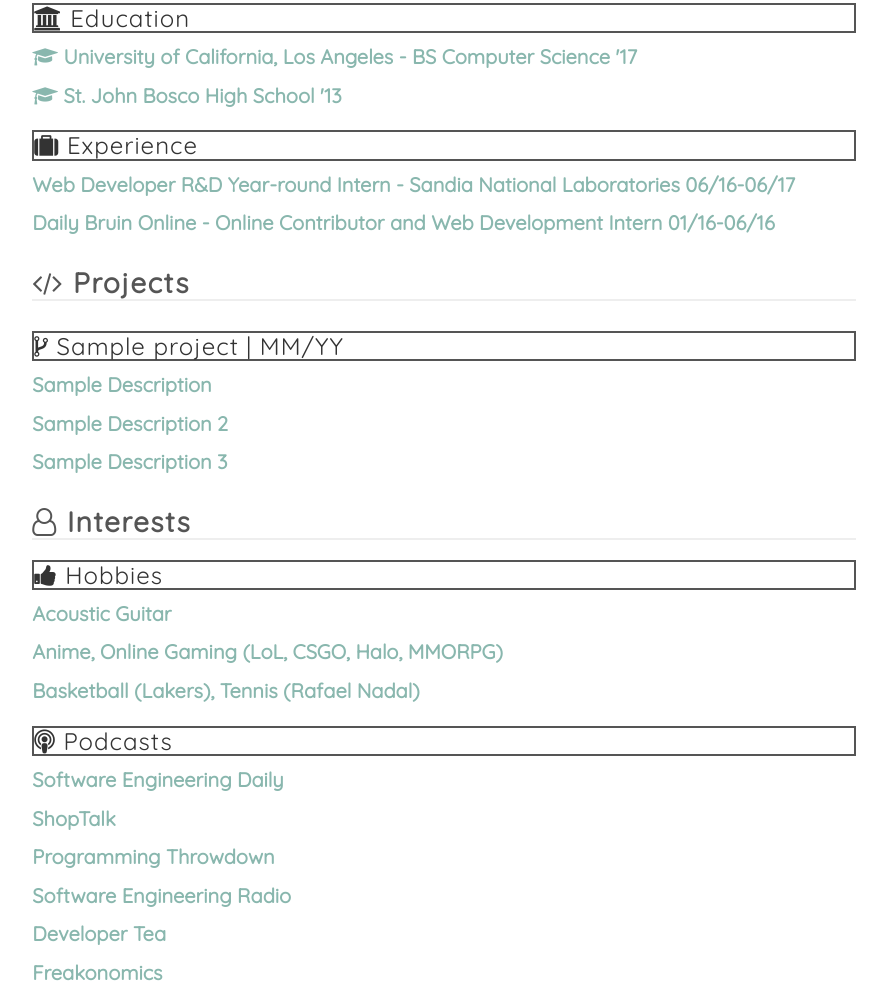
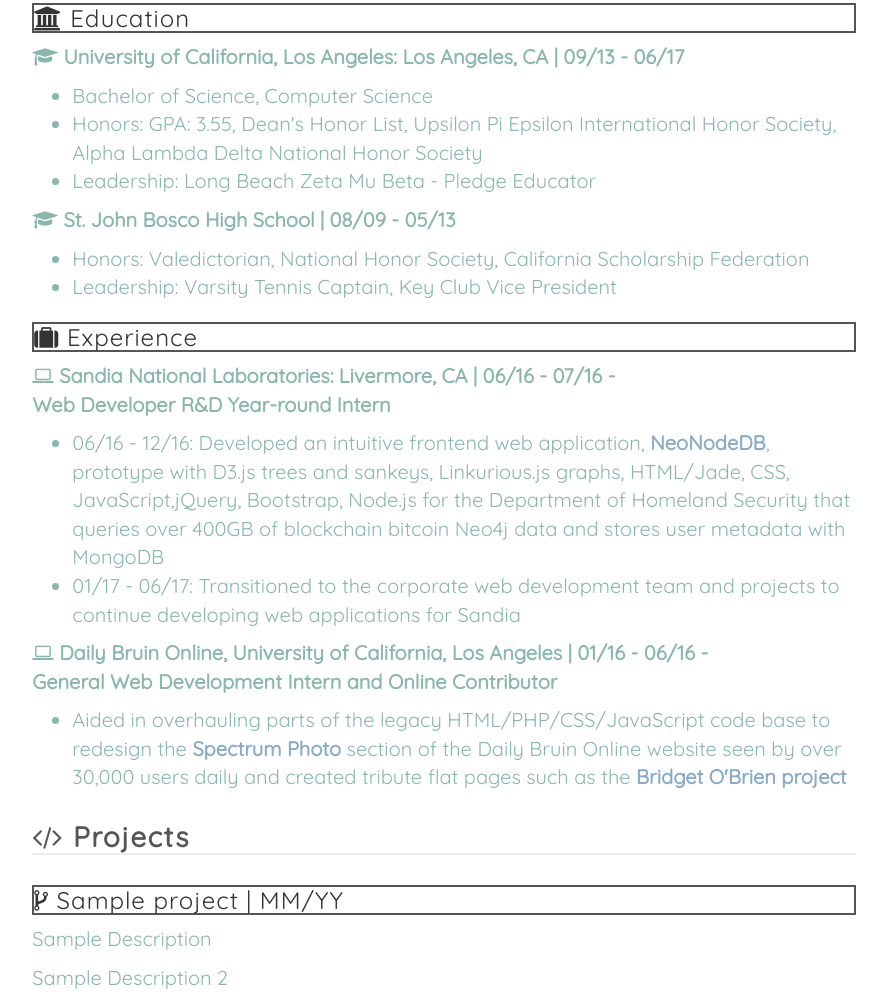
Before and after one commit to alfredlucero/alfienityportfolio, a plain HTML site: page index.html in a window 1280 px wide. Shown: the part 399-1391 px from the top of the page, without its empty margins (196-1083 px from the left). Drawn offline with nearby package versions, Linux system fonts and the light colour scheme.

Commit message:
wrote rough draft of experience and education content, need to fix link colors

```diff
--- a/css/index.css
+++ b/css/index.css
@@ -2,7 +2,6 @@ body {
 	font-family: 'Quicksand', sans-serif;
 	font-size: 20px;
 	color: #89b7ae;
-	font-weight: bold;
 }
 
 h1 {
@@ -25,7 +24,13 @@ h3 {
 	border: solid 2px #555;
 	font-size: 24px;
 	letter-spacing: 1px;
-	color: #333
+	color: #333;
+	font-weight: 500;
+}
+
+p,
+li {
+	font-weight: 550;
 }
 
 
--- a/index.html
+++ b/index.html
@@ -56,14 +56,32 @@
 
 				<div id="education" class="content-wrapper" data-aos="zoom-in" data-aos-delay="1500">
 					<h3><i class="fa fa-university" aria-hidden="true"></i> Education</h3>
-					<p><i class="fa fa-graduation-cap" aria-hidden="true"></i> University of California, Los Angeles - BS Computer Science '17</p>
-					<p><i class="fa fa-graduation-cap" aria-hidden="true"></i> St. John Bosco High School '13</p>
+					<p><i class="fa fa-graduation-cap" aria-hidden="true"></i> <strong>University of California, Los Angeles: Los Angeles, CA | 09/13 - 06/17</strong></p>
+					<ul>
+						<li>Bachelor of Science, Computer Science</li>
+						<li>Honors: GPA: 3.55, Dean's Honor List, Upsilon Pi Epsilon International Honor Society, Alpha Lambda Delta National Honor Society</li>
+						<li>Leadership: Long Beach Zeta Mu Beta - Pledge Educator</li>
+					</ul>
+					<p><i class="fa fa-graduation-cap" aria-hidden="true"></i> <strong>St. John Bosco High School | 08/09 - 05/13
+					</strong></p>
+					<ul>
+						<li>Honors: Valedictorian, National Honor Society, California Scholarship Federation</li>
+						<li>Leadership: Varsity Tennis Captain, Key Club Vice President</li>
+					</ul>
 				</div> <!-- end education -->
 
 				<div id="experience" class="content-wrapper" data-aos="zoom-in" data-aos-delay="1750">
 					<h3><i class="fa fa-suitcase" aria-hidden="true"></i> Experience</h3>
-					<p>Web Developer R&D Year-round Intern - Sandia National Laboratories  06/16-06/17</p>
-					<p>Daily Bruin Online - Online Contributor and Web Development Intern 01/16-06/16</p>
+					<p><i class="fa fa-laptop" aria-hidden="true"></i> <strong>Sandia National Laboratories: Livermore, CA | 06/16 - 07/16 -<br />Web Developer R&D Year-round Intern</strong></p>
+					<ul>
+						<li>06/16 - 12/16: Developed an intuitive frontend web application, <strong><a href="http://www.sandia.gov/news/publications/labnews/articles/2016/19-08/bitcoin.html">NeoNodeDB</a></strong>, prototype with D3.js trees and sankeys, Linkurious.js graphs, HTML/Jade, CSS, JavaScript,jQuery, Bootstrap, Node.js for the Department of Homeland Security that queries over 400GB of blockchain bitcoin Neo4j data and stores user metadata with MongoDB</li>
+						<li>01/17 - 06/17: Transitioned to the corporate web development team and projects to continue developing web applications for Sandia</li>
+					</ul>
+
+					<p><i class="fa fa-laptop" aria-hidden="true"></i> <strong>Daily Bruin Online, University of California, Los Angeles | 01/16 - 06/16 - <br />General Web Development Intern and Online Contributor</strong></p>
+					<ul>
+						<li>Aided in overhauling parts of the legacy HTML/PHP/CSS/JavaScript code base to redesign the <strong><a href="http://dailybruin.com/category/spectrum/">Spectrum Photo</a></strong> section of the Daily Bruin Online website seen by over 30,000 users daily and created tribute flat pages such as the <strong><a href="https://github.com/daily-bruin/bob-2016">Bridget O'Brien project</a></strong></li>
+					</ul>
 				</div> <!-- end experience -->
 
 			</div> <!-- end about -->
```
